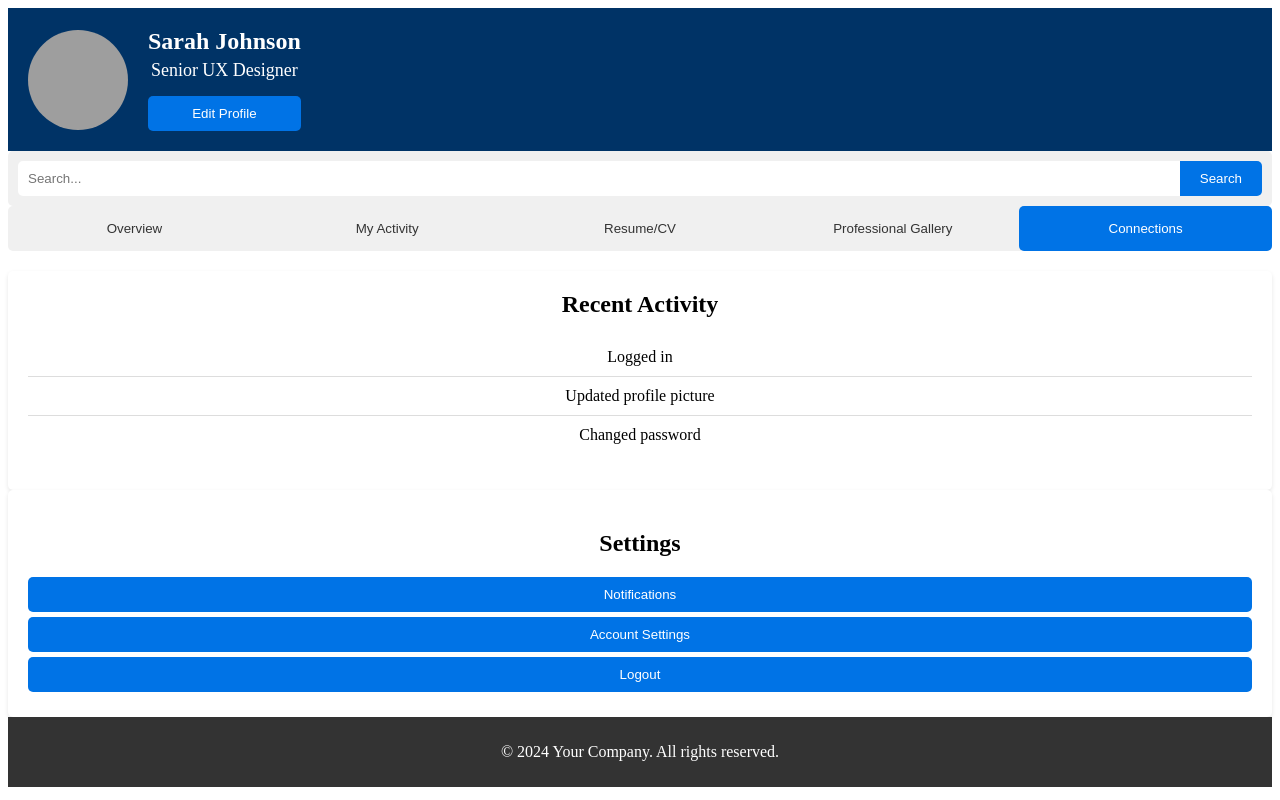
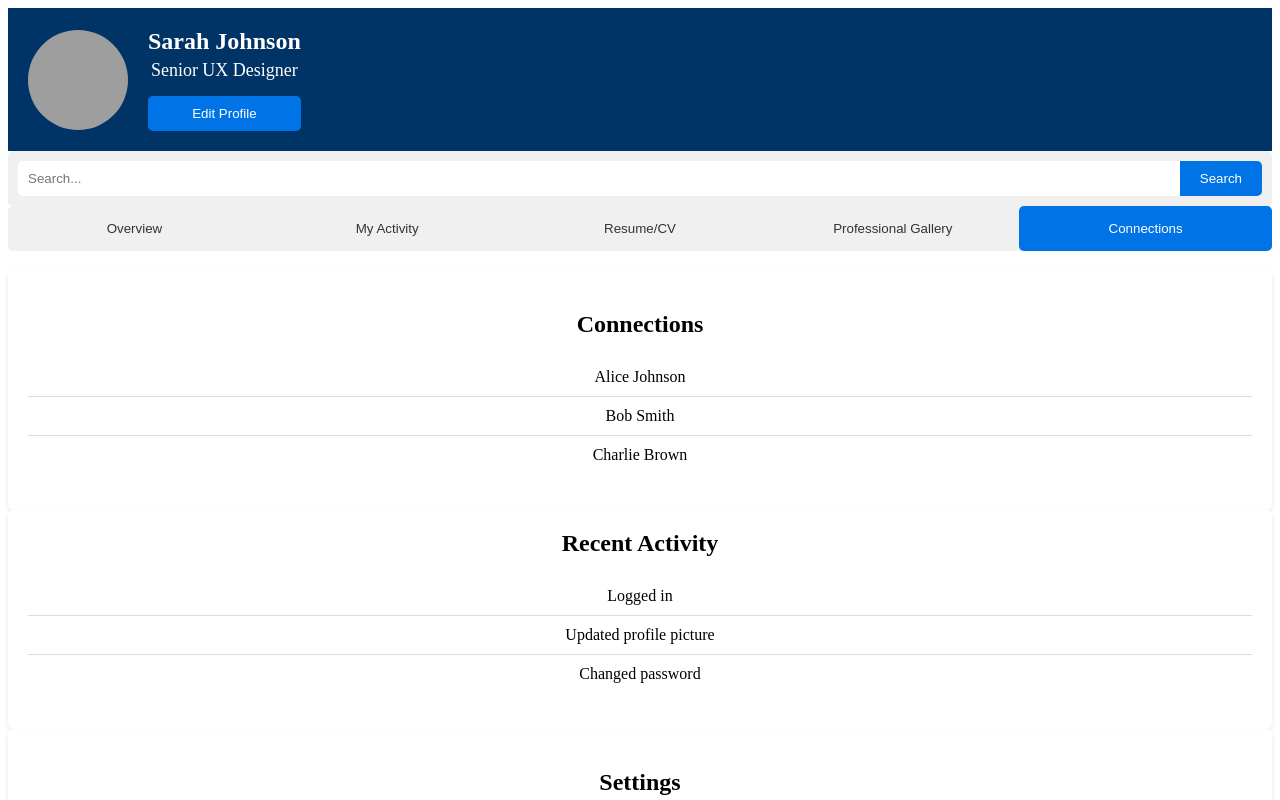
Before and after one commit to bayrp22/build2LeChat, a React (Create React App) app: page / in a window 1280 px wide. Both pictures are taken after a click on the button "Connections". Shown: the top 800 px of the page. Built offline with nearby package versions, Linux system fonts and the light colour scheme; grey boxes are pictures that could not be loaded.

Commit message:
Add Connections component and complete navigation tabs functionality

```diff
--- /dev/null
+++ b/src/components/Connections.css
@@ -0,0 +1,20 @@
+.connections {
+  padding: 20px;
+  background-color: #ffffff;
+  border-radius: 5px;
+  box-shadow: 0 2px 4px rgba(0, 0, 0, 0.1);
+}
+
+.connections ul {
+  list-style-type: none;
+  padding: 0;
+}
+
+.connections li {
+  padding: 10px 0;
+  border-bottom: 1px solid #ddd;
+}
+
+.connections li:last-child {
+  border-bottom: none;
+}
--- /dev/null
+++ b/src/components/Connections.js
@@ -0,0 +1,23 @@
+import React from 'react';
+import './Connections.css';
+
+const Connections = () => {
+  const connections = [
+    { id: 1, name: 'Alice Johnson' },
+    { id: 2, name: 'Bob Smith' },
+    { id: 3, name: 'Charlie Brown' },
+  ];
+
+  return (
+    <div className="connections">
+      <h2>Connections</h2>
+      <ul>
+        {connections.map((connection) => (
+          <li key={connection.id}>{connection.name}</li>
+        ))}
+      </ul>
+    </div>
+  );
+};
+
+export default Connections;
--- a/src/components/NavigationTabs.js
+++ b/src/components/NavigationTabs.js
@@ -4,6 +4,7 @@ import Overview from './Overview';
 import MyActivity from './MyActivity';
 import ResumeCV from './ResumeCV';
 import ProfessionalGallery from './ProfessionalGallery';
+import Connections from './Connections';
 
 const NavigationTabs = () => {
   const [activeTab, setActiveTab] = useState('Overview');
@@ -18,7 +19,8 @@ const NavigationTabs = () => {
         return <ResumeCV />;
       case 'Professional Gallery':
         return <ProfessionalGallery />;
-      // Add cases for other tabs here
+      case 'Connections':
+        return <Connections />;
       default:
         return null;
     }
```
